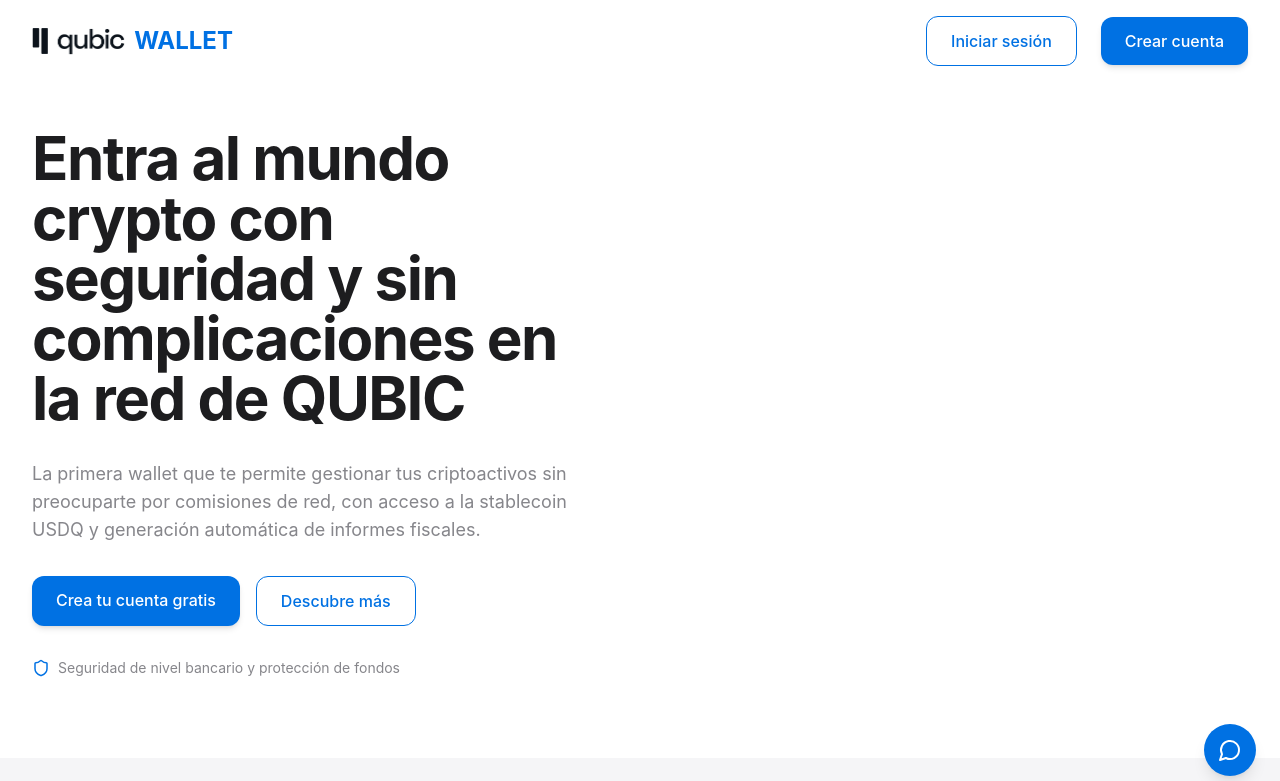
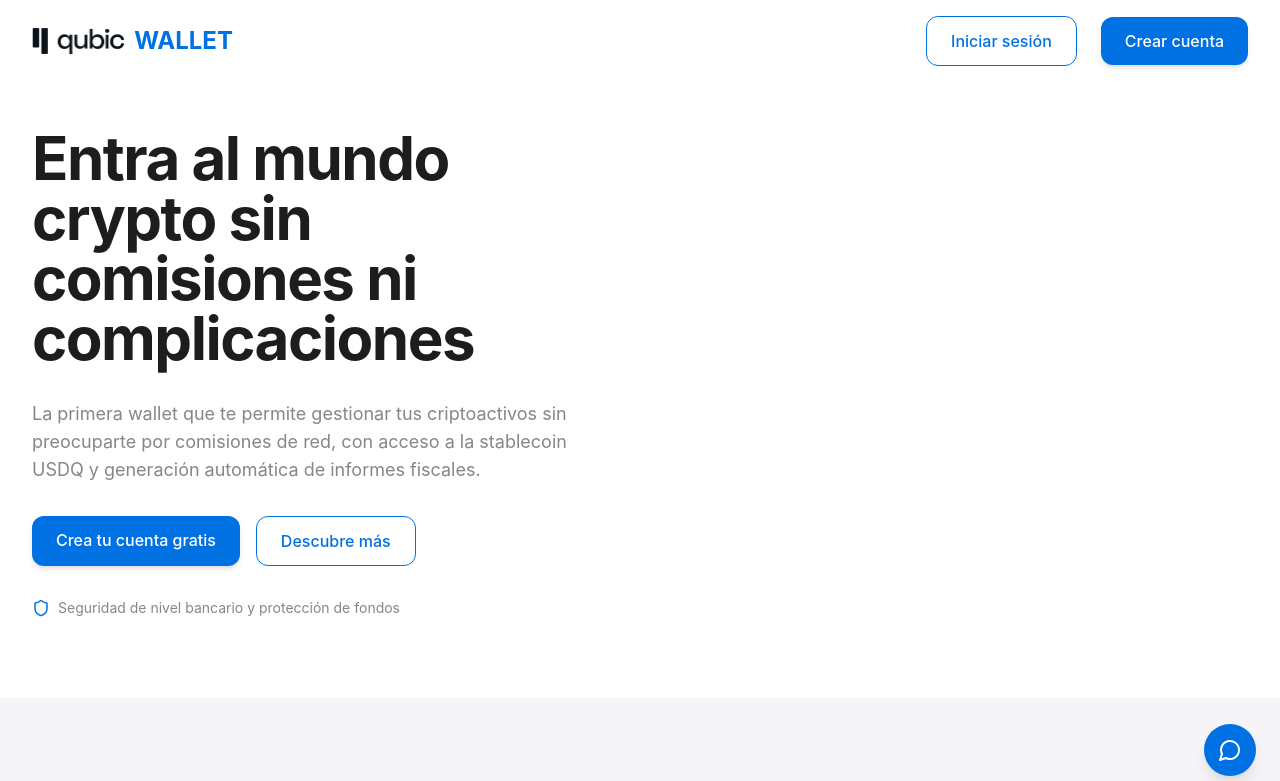
Before and after one commit to A-Zwanck/qubic-crypto-wallet, a React (Vite) app: page / in a window 1280 px wide. Shown: the top 781 px of the page. Built offline with nearby package versions, Linux system fonts and the light colour scheme; a web font is replaced by a local one.

Commit message:
Visual edit in Lovable
Edited UI in Lovable

```diff
--- a/src/pages/Index.tsx
+++ b/src/pages/Index.tsx
@@ -34,7 +34,7 @@ const Index = () => {
         <div className="max-w-7xl mx-auto">
           <div className="grid grid-cols-1 lg:grid-cols-2 gap-12 items-center">
             <div className="space-y-8 lg:pr-12">
-              <h1 className="text-4xl sm:text-5xl lg:text-6xl font-bold text-qubic-black leading-tight animate-fade-up">Entra al mundo crypto con seguridad y sin complicaciones en la red de QUBIC</h1>
+              <h1 className="text-4xl sm:text-5xl lg:text-6xl font-bold text-qubic-black leading-tight animate-fade-up">Entra al mundo crypto sin comisiones ni complicaciones</h1>
               <p className="text-lg text-qubic-gray-dark animate-fade-up" style={{
               animationDelay: '0.1s'
             }}>
```
